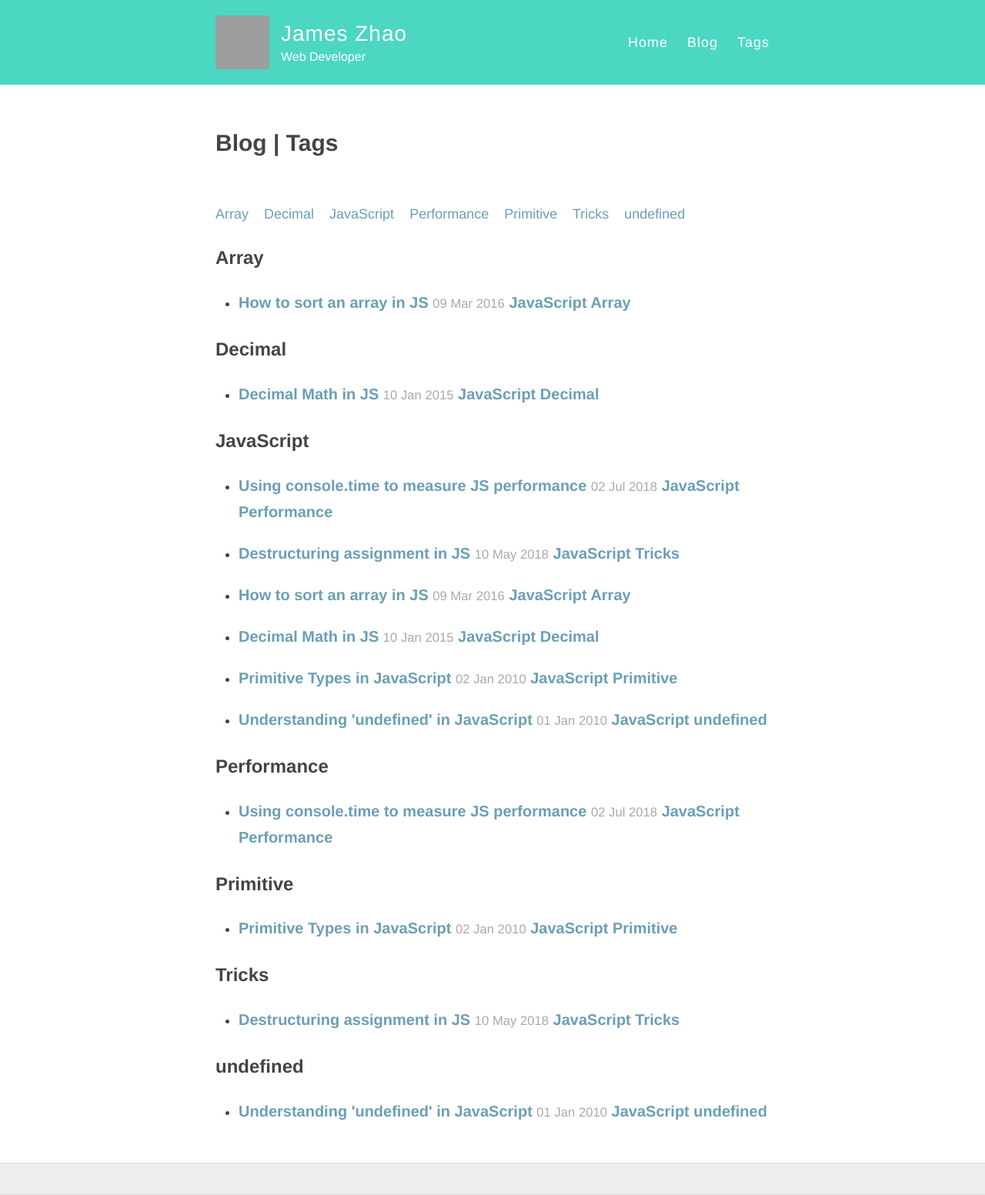
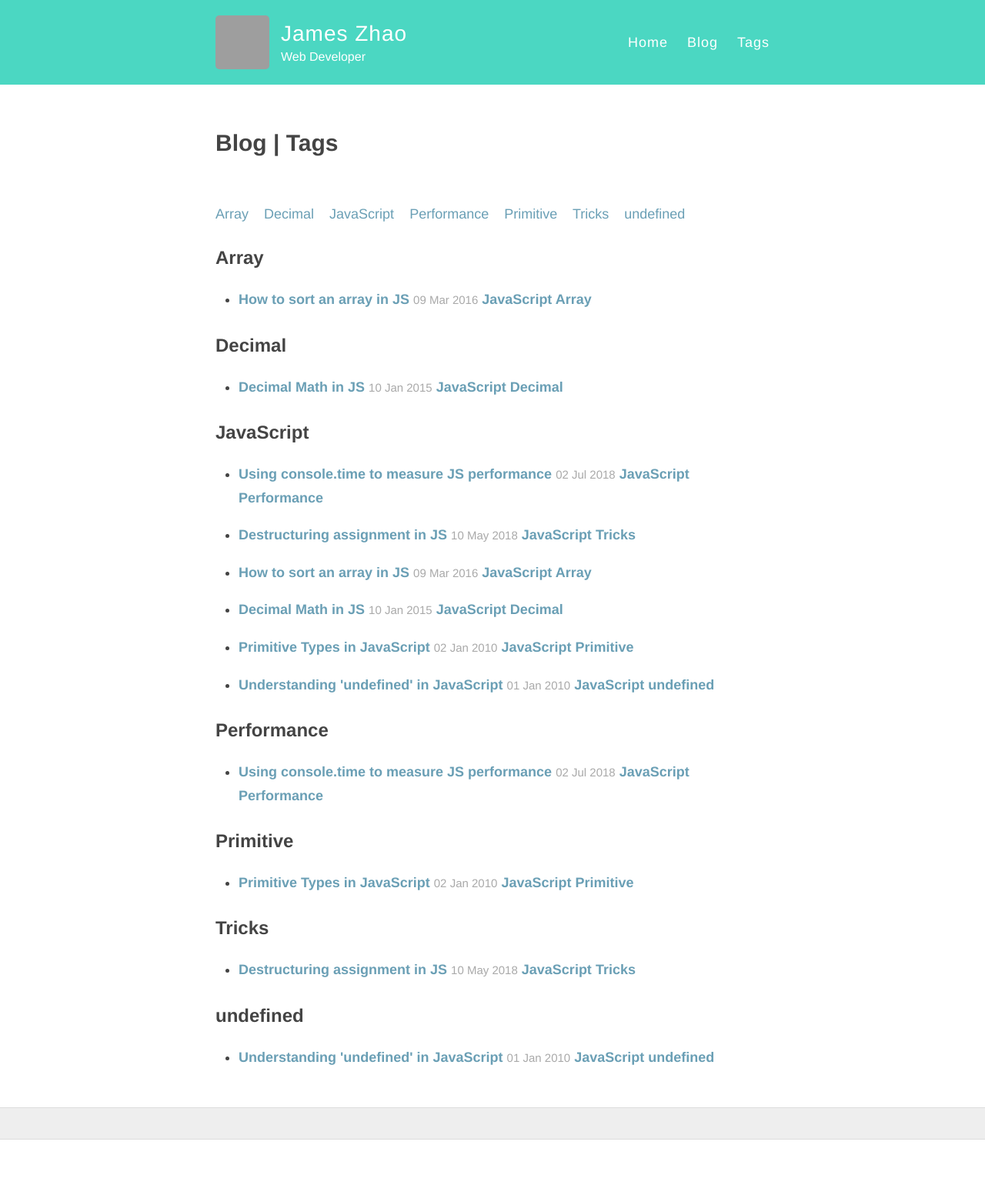
Before and after one commit to jameskzhao/site, a Jekyll site: the page built from tags.html, in a window 1280 px wide. Shown: the whole page at 77% size. Built offline with Jekyll 4.4.1, drawn with Linux system fonts in a browser that asks for light colours; after the commit the page ends 1481 px from its top, so only the background shows below that; grey boxes are pictures that could not be loaded.

Commit message:
Update tags.html

```diff
--- a/tags.html
+++ b/tags.html
@@ -46,7 +46,7 @@ Here we generate all the tags.
   {% for post in site.posts %}
   {% if post.tags contains tag %}
   <li>
-    <h3>
+    <h5>
       <a href="{{ post.url }}">
         {{ post.title }}
         <small>{{ post.date | date_to_string }}</small>
@@ -54,7 +54,7 @@ Here we generate all the tags.
       {% for tag in post.tags %}
       <a class="codinfox-tag-mark" href="/tags/#{{ tag | slugify }}">{{ tag }}</a>
       {% endfor %}
-    </h3>
+    </h5>
   </li>
   {% endif %}
   {% endfor %}
```
